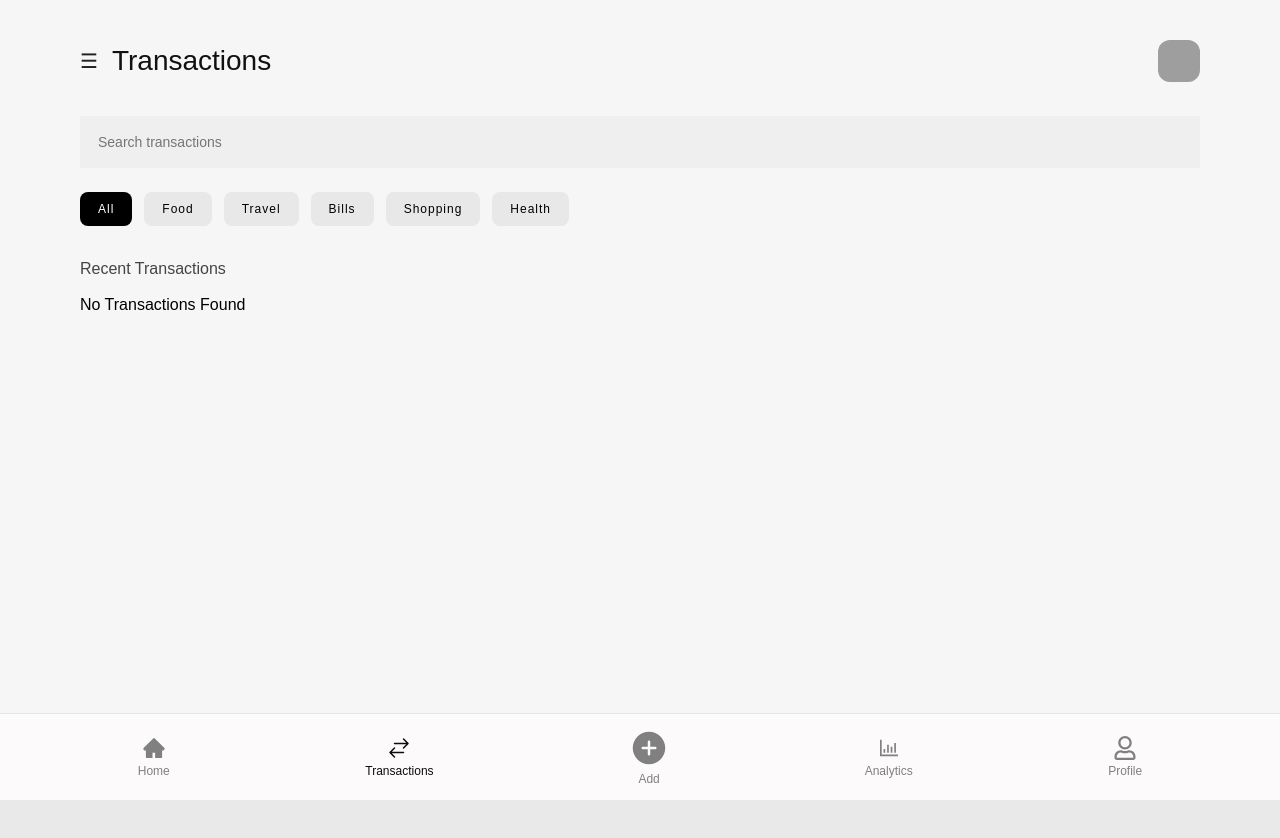
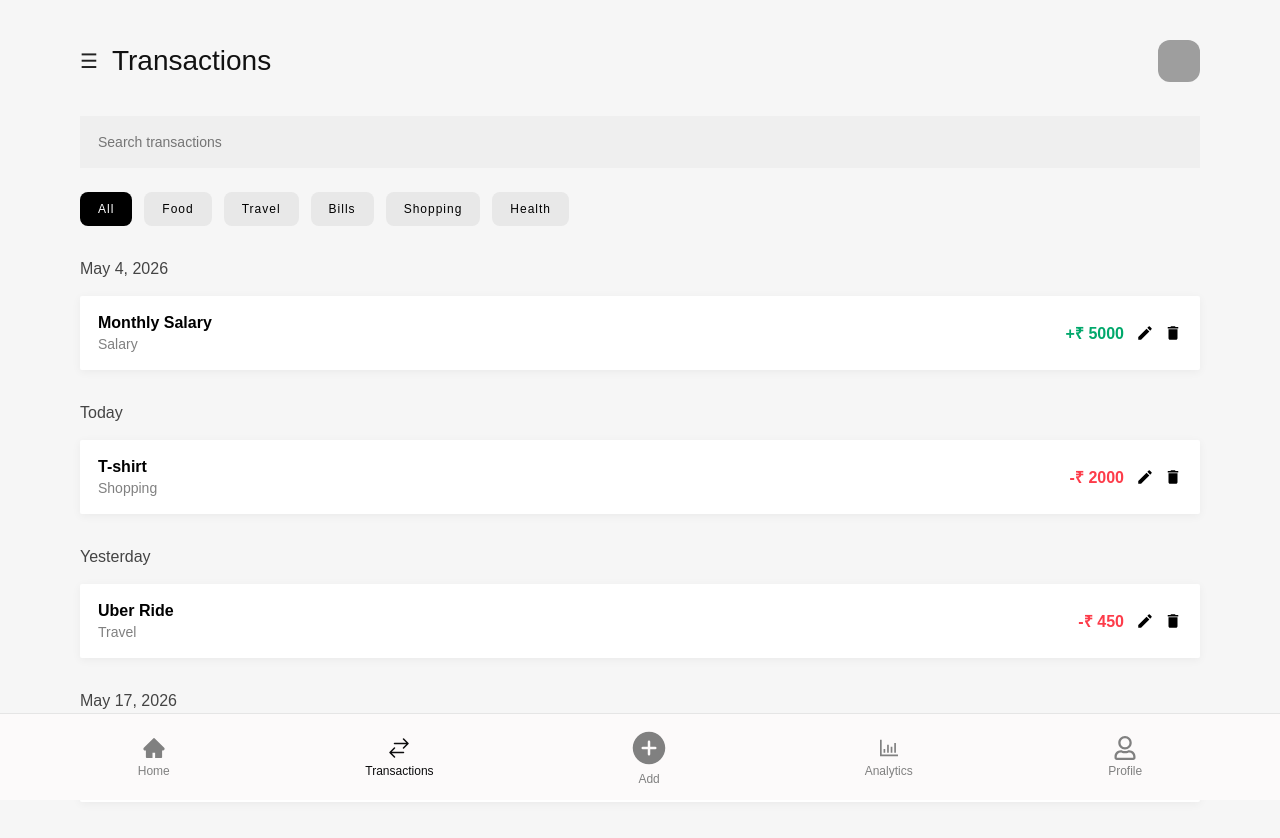
Before and after one commit to abhi13mishra/Expense-tracker-assignment, a React (Vite) app: page /transactions in a window 1280 px wide. Shown: the top 838 px of the page. Before the commit the page ends 800 px from the top, so only its background shows below. Built offline with nearby package versions, Linux system fonts and the light colour scheme; grey boxes are pictures that could not be loaded.

Commit message:
Add edit transaction and group by date

```diff
--- a/src/components/TransactionCard/TransactionCard.jsx
+++ b/src/components/TransactionCard/TransactionCard.jsx
@@ -1,5 +1,9 @@
 import styles from "./TransactionCard.module.css";
-import { MdDelete } from "react-icons/md";
+import { MdDelete, MdEdit } from "react-icons/md";
+import { useNavigate } from "react-router-dom";
+import { useContext } from "react";
+
+import { TransactionContext } from "../../context/TransactionContext";
 
 const TransactionCard = ({
     title,
@@ -8,51 +12,70 @@ const TransactionCard = ({
     type,
     deleteTransaction,
     id,
+    date,
 }) => {
+
+    const navigate = useNavigate();
+
+    const { setEditTransaction } = useContext(
+        TransactionContext
+    );
 
     return (
         <div className={styles.card}>
-
             <div>
                 <h3>{title}</h3>
                 <p>{category}</p>
             </div>
 
             <div className={styles.rightSection}>
-
-                <span
-                    className={
+                <span className={
                     type === "income"
                         ? styles.income
                         : styles.expense
                 }
                 >
 
-                    {type === "income"
+                    {
+                        type === "income"
                             ? "+"
-                        : "-"}
-
+                            : "-"
+                    }
                     ₹ {amount}
-
                 </span>
 
-                {deleteTransaction && (
+                <div className={styles.actions}>
+                    <button
+                        className={styles.editBtn}
+                        onClick={() => {
+                            setEditTransaction({
+                                id,
+                                title,
+                                category,
+                                amount,
+                                type,
+                                date,
+                            });
+                            navigate("/add");
+                        }}
+                    >
+                        <MdEdit size={18} />
+                    </button>
 
+                    {
+                        deleteTransaction && (
                             <button
                                 className={styles.deleteBtn}
-
                                 onClick={() =>
                                     deleteTransaction(id)
                                 }
                             >
-
                                 <MdDelete size={18} />
-
                             </button>
-                )}
-
+                        )
+                    }
                 </div>
-
+            </div>
         </div>
     );
 };
--- a/src/components/TransactionCard/TransactionCard.module.css
+++ b/src/components/TransactionCard/TransactionCard.module.css
@@ -52,3 +52,19 @@
     align-items: center;
     justify-content: center;
 }
+
+.actions {
+    display: flex;
+    align-items: center;
+    gap: 10px;
+}
+
+.editBtn,
+.deleteBtn {
+    border: none;
+    background: transparent;
+    cursor: pointer;
+    display: flex;
+    align-items: center;
+    justify-content: center;
+}
--- a/src/context/TransactionContext.jsx
+++ b/src/context/TransactionContext.jsx
@@ -1,26 +1,28 @@
 import { createContext, useEffect, useState } from "react";
+
+import { transactions as initialData } from "../data/data";
 
 export const TransactionContext = createContext();
 
 const TransactionProvider = ({ children }) => {
 
     const [transactions, setTransactions] = useState(() => {
-        const savedTransactions = localStorage.getItem(
-            "transactions"
-        );
+
+        const savedTransactions = localStorage.getItem("transactions");
 
         return savedTransactions
             ? JSON.parse(savedTransactions)
-            : [];
+            : initialData;
     });
 
+    const [editTransaction, setEditTransaction] = useState(null);
+
     useEffect(() => {
+
         localStorage.setItem(
             "transactions",
 
-            JSON.stringify(
-                transactions
-            )
+            JSON.stringify(transactions)
         );
 
     }, [transactions]);
@@ -28,33 +30,49 @@ const TransactionProvider = ({ children }) => {
     // ADD TRANSACTION
 
     const addTransaction = (newTransaction) => {
+
         setTransactions((prev) => [
             newTransaction,
             ...prev,
         ]);
     };
 
+    // UPDATE TRANSACTION
+
+    const updateTransaction = (updatedTransaction) => {
+
+        const updated = transactions.map((item) =>
+            item.id === updatedTransaction.id
+                ? updatedTransaction
+                : item
+        );
+
+        setTransactions(updated);
+    };
+
     // DELETE TRANSACTION
 
     const deleteTransaction = (id) => {
-        const filtered =
-            transactions.filter(
-                (item) =>
-                    item.id !== id
-            );
+
+        const filtered = transactions.filter((item) => item.id !== id);
 
         setTransactions(filtered);
     };
 
     return (
+
         <TransactionContext.Provider
             value={{
                 transactions,
                 addTransaction,
+                updateTransaction,
                 deleteTransaction,
+                editTransaction,
+                setEditTransaction,
             }}
         >
             {children}
+
         </TransactionContext.Provider>
     );
 };
--- /dev/null
+++ b/src/data/data.js
@@ -0,0 +1,38 @@
+export const transactions = [
+
+    {
+        id: 1,
+        title: "Monthly Salary",
+        category: "Salary",
+        amount: 5000,
+        type: "income",
+        date: "2026-05-04",
+    },
+
+    {
+        id: 2,
+        title: "T-shirt",
+        category: "Shopping",
+        amount: 2000,
+        type: "expense",
+        date: "2026-05-19",
+    },
+
+    {
+        id: 3,
+        title: "Uber Ride",
+        category: "Travel",
+        amount: 450,
+        type: "expense",
+        date: "2026-05-18",
+    },
+
+    {
+        id: 4,
+        title: "Pizza",
+        category: "Food",
+        amount: 700,
+        type: "expense",
+        date: "2026-05-17",
+    },
+];
--- a/src/pages/AddTransaction/AddTransaction.jsx
+++ b/src/pages/AddTransaction/AddTransaction.jsx
@@ -1,14 +1,25 @@
-import { useContext, useState } from "react";
+import { useContext, useState, useEffect } from "react";
+
 import styles from "./AddTransaction.module.css";
+
 import Header from "../../components/CommonComponents/Header/Header";
+
 import TransactionToggle from "../../components/AddTransactionComponents/TransactionToggle/TransactionToggle";
+
 import AmountInput from "../../components/AddTransactionComponents/AmountInput/AmountInput";
+
 import CategoryGrid from "../../components/AddTransactionComponents/CategoryGrid/CategoryGrid";
+
 import { TransactionContext } from "../../context/TransactionContext";
 
 const AddTransaction = () => {
 
-    const { addTransaction } = useContext(TransactionContext);
+    const {
+        addTransaction,
+        updateTransaction,
+        editTransaction,
+        setEditTransaction,
+    } = useContext(TransactionContext);
 
     const [type, setType] = useState("expense");
 
@@ -21,6 +32,33 @@ const AddTransaction = () => {
     const [date, setDate] = useState("");
 
     const [selectedCategory, setSelectedCategory] = useState("Food");
+
+    useEffect(() => {
+
+        if (editTransaction) {
+
+            setAmount(
+                editTransaction.amount
+            );
+
+            setNote(
+                editTransaction.title
+            );
+
+            setSelectedCategory(
+                editTransaction.category
+            );
+
+            setType(
+                editTransaction.type
+            );
+
+            setDate(
+                editTransaction.date
+            );
+        }
+
+    }, [editTransaction]);
 
     // SAVE TRANSACTION
 
@@ -50,13 +88,25 @@ const AddTransaction = () => {
             date,
         };
 
-        addTransaction(newTransaction);
+        if (editTransaction) {
+
+            updateTransaction({
+                ...newTransaction,
+                id: editTransaction.id,
+            });
+
+        } else {
+
+            addTransaction(newTransaction);
+        }
 
         setAmount("");
         setNote("");
         setDate("");
         setSelectedCategory("Food");
         setType("expense");
+
+        setEditTransaction(null);
     };
 
     return (
@@ -100,16 +150,23 @@ const AddTransaction = () => {
             {/* Date */}
 
             <div className={styles.inputGroup}>
+
                 <label>DATE</label>
+
                 <input
                     type="date"
+
                     value={date}
+
                     onChange={(e) =>
                         setDate(
                             e.target.value
                         )
                     }
-                    className={styles.dateInput}
+
+                    className={
+                        styles.dateInput
+                    }
                 />
 
             </div>
@@ -117,10 +174,14 @@ const AddTransaction = () => {
             {/* Note */}
 
             <div className={styles.inputGroup}>
+
                 <label>NOTE</label>
+
                 <textarea
                     placeholder="Add a description..."
+
                     value={note}
+
                     onChange={(e) =>
                         setNote(
                             e.target.value
@@ -133,24 +194,38 @@ const AddTransaction = () => {
             {/* Image */}
 
             <div className={styles.imageBox}>
+
                 <img
                     src="https://images.unsplash.com/photo-1554224155-6726b3ff858f?q=80&w=1200&auto=format&fit=crop"
+
                     alt="Expense"
                 />
+
             </div>
 
             {/* error */}
 
-            {error && <p className={styles.error}>{error}</p>}
+            {
+                error && (
+
+                    <p className={styles.error}>
+                        {error}
+                    </p>
+                )
+            }
 
             {/* Button */}
 
             <button
                 className={styles.saveBtn}
+
                 onClick={saveTransaction}
             >
+
                 Save Transaction
+
             </button>
+
         </div>
     );
 };
--- a/src/pages/Transactions/Transactions.jsx
+++ b/src/pages/Transactions/Transactions.jsx
@@ -93,56 +93,139 @@ const Transactions = () => {
 
             {/* Transactions */}
 
-            <div className={styles.section}>
-                <h2>
-                    Recent Transactions
-                </h2>
+            {/* Transactions */}
 
-                <div className={styles.list}>
             {
                 filteredTransactions.length > 0 ? (
-                            filteredTransactions.map(
-                                (item) => (
+
+                    Object.entries(
+
+                        filteredTransactions.reduce(
+                            (groups, item) => {
+
+                                const today =
+                                    new Date();
+
+                                const yesterday =
+                                    new Date();
+
+                                yesterday.setDate(
+                                    today.getDate() - 1
+                                );
+
+                                const itemDate =
+                                    new Date(item.date);
+
+                                let groupLabel = "";
+
+                                if (
+                                    itemDate
+                                        .toDateString()
+                                    ===
+                                    today.toDateString()
+                                ) {
+
+                                    groupLabel =
+                                        "Today";
+
+                                } else if (
+
+                                    itemDate
+                                        .toDateString()
+
+                                    ===
+
+                                    yesterday
+                                        .toDateString()
+
+                                ) {
+
+                                    groupLabel =
+                                        "Yesterday";
+
+                                } else {
+
+                                    groupLabel =
+                                        itemDate
+                                            .toLocaleDateString(
+                                                "default",
+                                                {
+                                                    day: "numeric",
+                                                    month: "long",
+                                                    year: "numeric",
+                                                }
+                                            );
+                                }
+
+                                if (
+                                    !groups[groupLabel]
+                                ) {
+
+                                    groups[groupLabel]
+                                        = [];
+                                }
+
+                                groups[groupLabel]
+                                    .push(item);
+
+                                return groups;
+
+                            }, {})
+                    ).map(([date, items]) => (
+
+                        <div
+                            key={date}
+
+                            className={
+                                styles.section
+                            }
+                        >
+
+                            <h2>{date}</h2>
+
+                            <div
+                                className={
+                                    styles.list
+                                }
+                            >
+
+                                {
+                                    items.map((item) => (
 
                                         <TransactionCard
                                             key={item.id}
+
                                             id={item.id}
-                                        title={
-                                            item.title
-                                        }
 
-                                        category={
-                                            item.category
-                                        }
+                                            date={item.date}
 
-                                        amount={
-                                            item.amount
-                                        }
+                                            title={item.title}
 
-                                        type={
-                                            item.type
-                                        }
+                                            category={item.category}
+
+                                            amount={item.amount}
+
+                                            type={item.type}
 
                                             deleteTransaction={
                                                 deleteTransaction
                                             }
                                         />
-                                )
-                            )
+                                    ))
+                                }
+
+                            </div>
+
+                        </div>
+                    ))
 
                 ) : (
 
-                            <p
-                                className={
-                                    styles.empty
-                                }
-                            >
+                    <div className={styles.emptyState}>
                         No Transactions Found
-                            </p>
+                    </div>
                 )
             }
-                </div>
-            </div>
         </div>
     );
 };
```
Also changed, not shown: src/pages/Dashboard/Dashboard.jsx (+19 -10 lines), src/pages/Dashboard/Dashboard.module.css (+17 -34 lines), src/pages/Transactions/Transactions.module.css (+10 -0 lines), 1 other file (tests, documents, lock files or other folders). Lines whose indentation alone changed are shown as unchanged.
